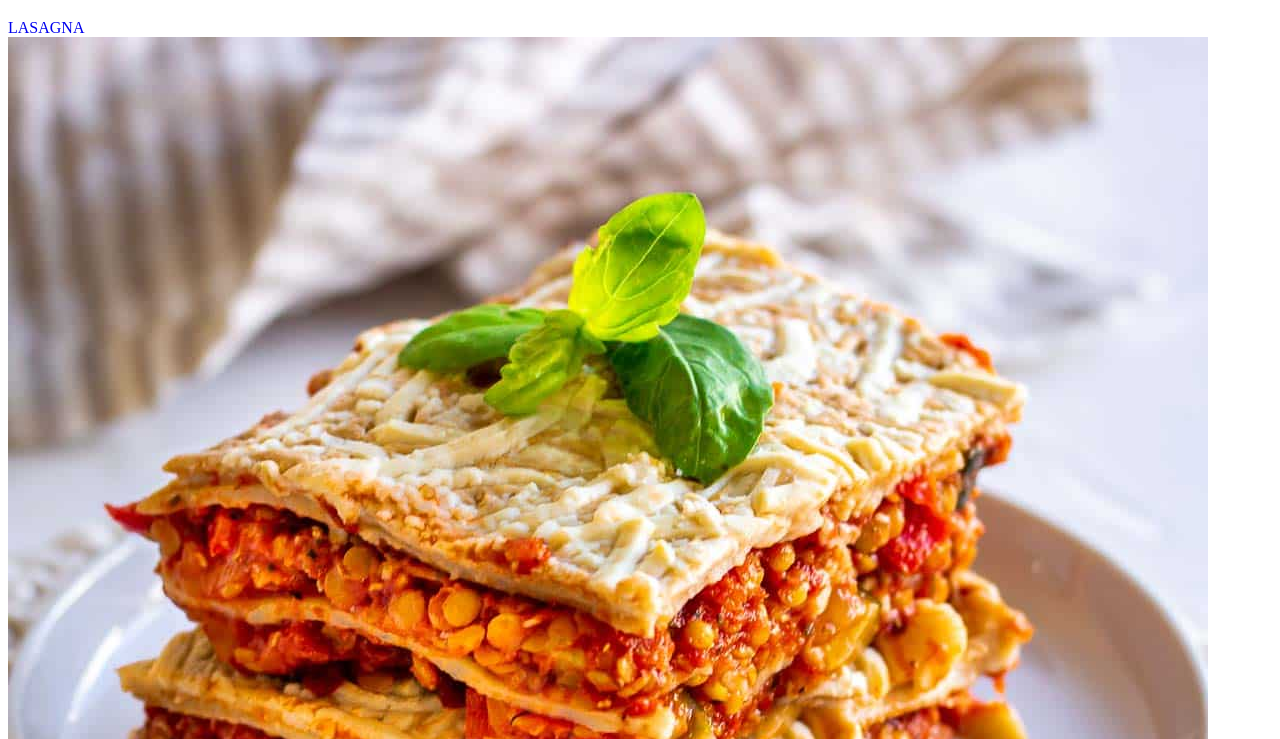
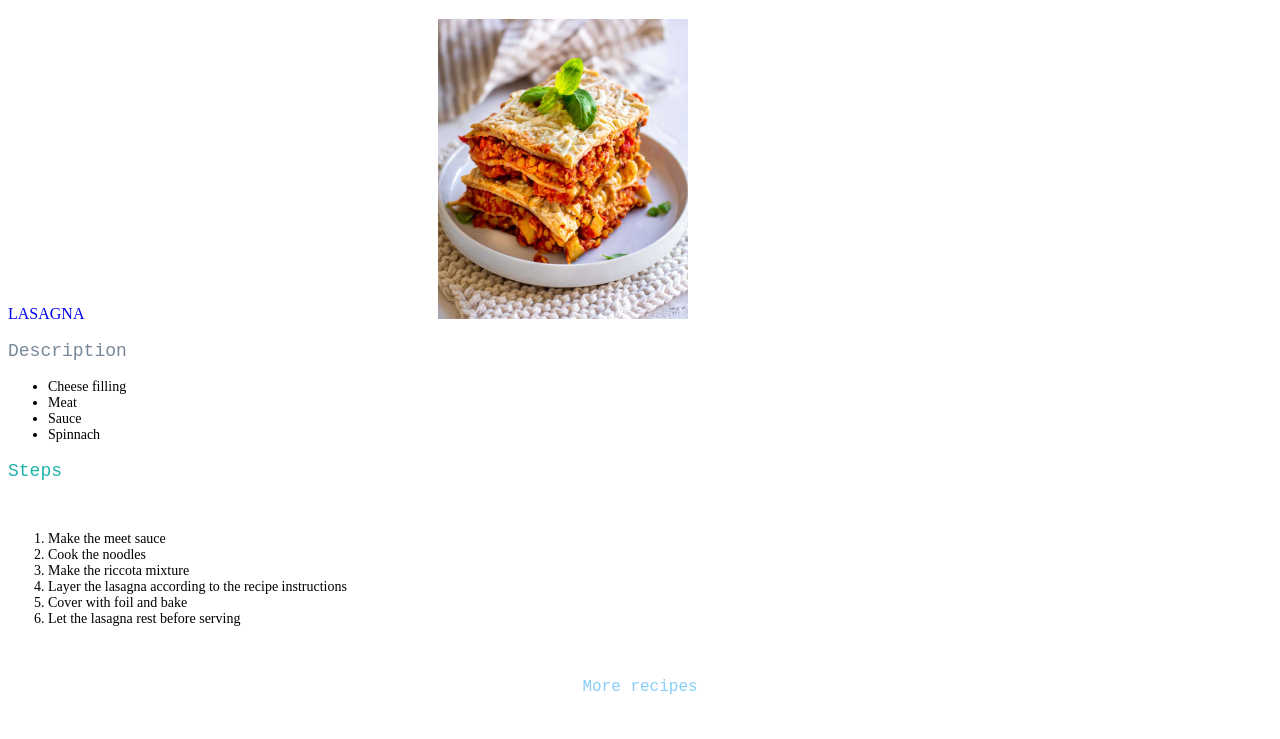
Before and after one commit to fogforgrog/odin-recipes, a plain HTML site: page index.html in a window 1280 px wide. Shown: the part 61-800 px from the top of the page. Drawn offline with Linux system fonts and the light colour scheme.

Commit message:
added margin's and padding's to my project. the difference we could see in text and position of an image

```diff
--- a/style.css
+++ b/style.css
@@ -3,8 +3,10 @@
  }
 
  img{
-    width: 300;
-    height: auto;
+    width: 250px;
+    height: 300px;
+    margin:left;
+    padding:auto;
  }
 
   #desc{
@@ -17,24 +19,33 @@
     font-family: 'Courier New', Courier, monospace;
     color: lightseagreen;
     font-size: 18px;
+    margin-bottom: 50px;
   }
 
   #rescip{
     font-family: 'Courier New', Courier, monospace;
     color: lightskyblue;
     font-size: 16px;
+    text-align: center;
+    padding: 35px;
   }
 
   .lasagna{
     text-align: right;
     font-style: none;
     text-decoration-line: none;
+    padding: -8em;
+    margin-right: 350px;
   }
 
    .text{
         font-size: 14px;
+        margin-bottom: 10px;
+        margin-top: 5px;
     }
 
     .podtext{
         font-size: 14px;
+        margin-bottom: 10px;
+        margin-top: 5px;
     }
```
